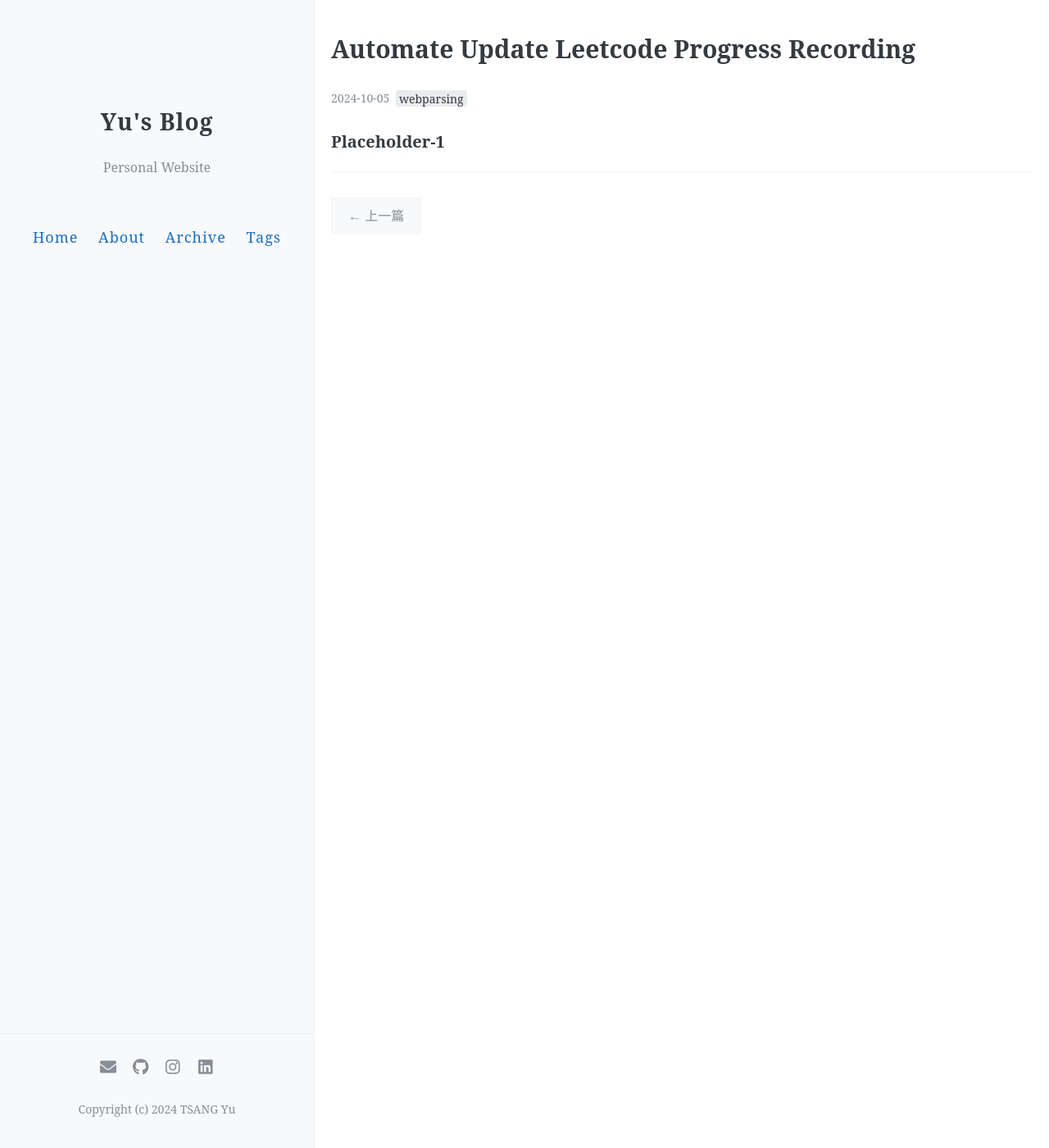
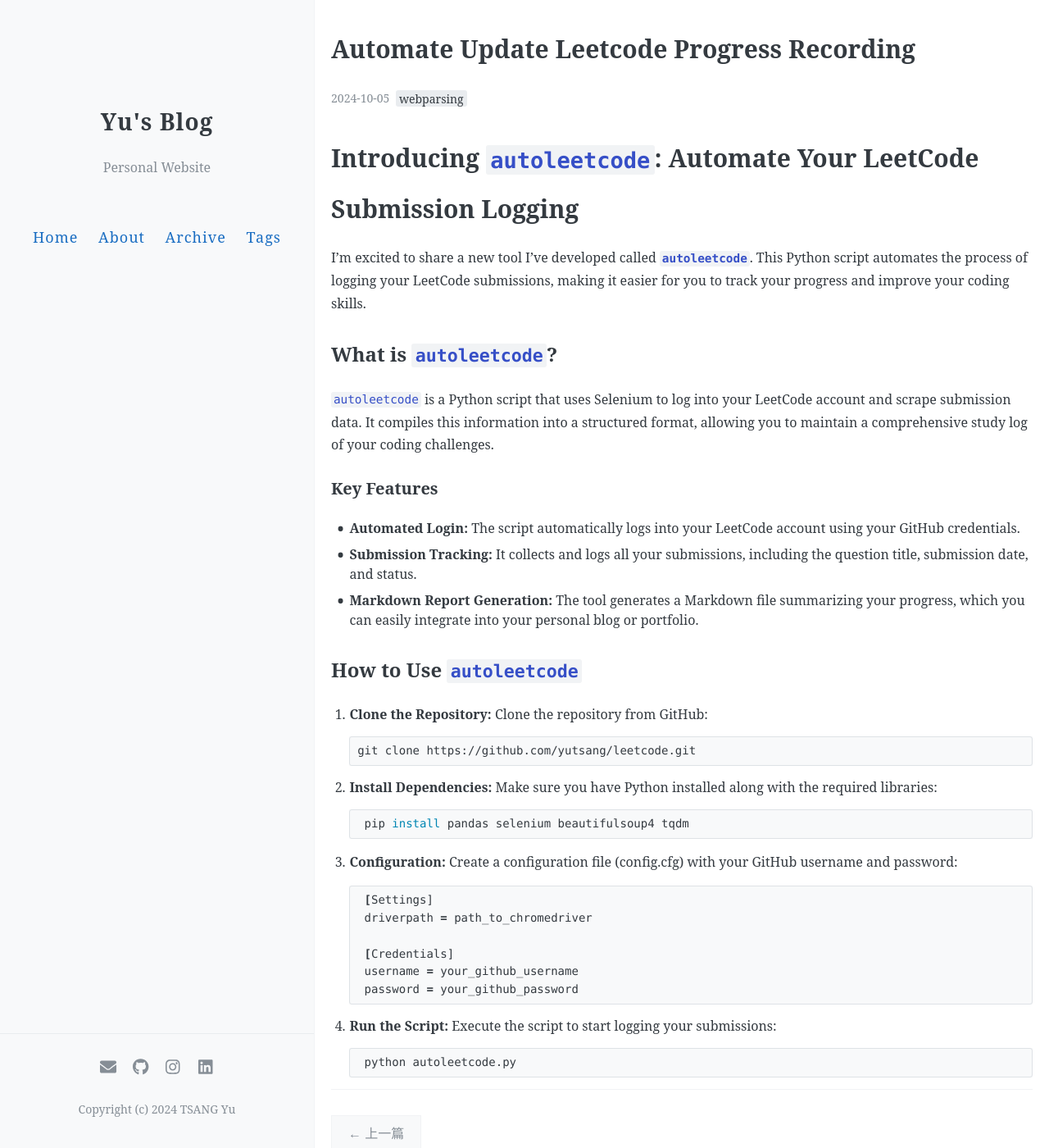
Before and after one commit to yutsang/yutsang.github.io, a Jekyll site: the page built from _posts/2024-10-05-auto_leetcode_tool.md, in a window 1280 px wide and 1400 px high. Shown: the whole window at 82% size. Built offline with Jekyll 4.4.1, drawn with Linux system fonts in a browser that asks for light colours; comment, search, counter and statistics services are not loaded.

Commit message:
Update 2024-10-05-auto_leetcode_tool.md

````diff
--- a/_posts/2024-10-05-auto_leetcode_tool.md
+++ b/_posts/2024-10-05-auto_leetcode_tool.md
@@ -7,4 +7,48 @@
 author: yutsang
 ---
 
-### Placeholder-1
+# Introducing `autoleetcode`: Automate Your LeetCode Submission Logging
+
+I'm excited to share a new tool I've developed called **`autoleetcode`**. This Python script automates the process of logging your LeetCode submissions, making it easier for you to track your progress and improve your coding skills.
+
+## What is `autoleetcode`?
+
+`autoleetcode` is a Python script that uses Selenium to log into your LeetCode account and scrape submission data. It compiles this information into a structured format, allowing you to maintain a comprehensive study log of your coding challenges.
+
+### Key Features
+
+- **Automated Login:** The script automatically logs into your LeetCode account using your GitHub credentials.
+- **Submission Tracking:** It collects and logs all your submissions, including the question title, submission date, and status.
+- **Markdown Report Generation:** The tool generates a Markdown file summarizing your progress, which you can easily integrate into your personal blog or portfolio.
+
+## How to Use `autoleetcode`
+
+1. **Clone the Repository:**
+   Clone the repository from GitHub:
+   ```bash
+   git clone https://github.com/yutsang/leetcode.git
+   ```
+
+2. **Install Dependencies:**
+    Make sure you have Python installed along with the required libraries:
+    ```bash
+    pip install pandas selenium beautifulsoup4 tqdm
+    ```
+
+3. **Configuration:**
+    Create a configuration file (config.cfg) with your GitHub username and password:
+
+    ```bash
+    [Settings]
+    driverpath = path_to_chromedriver
+
+    [Credentials]
+    username = your_github_username
+    password = your_github_password
+    ```
+
+4. **Run the Script:**
+    Execute the script to start logging your submissions:
+    ```bash
+    python autoleetcode.py
+    ```
````
